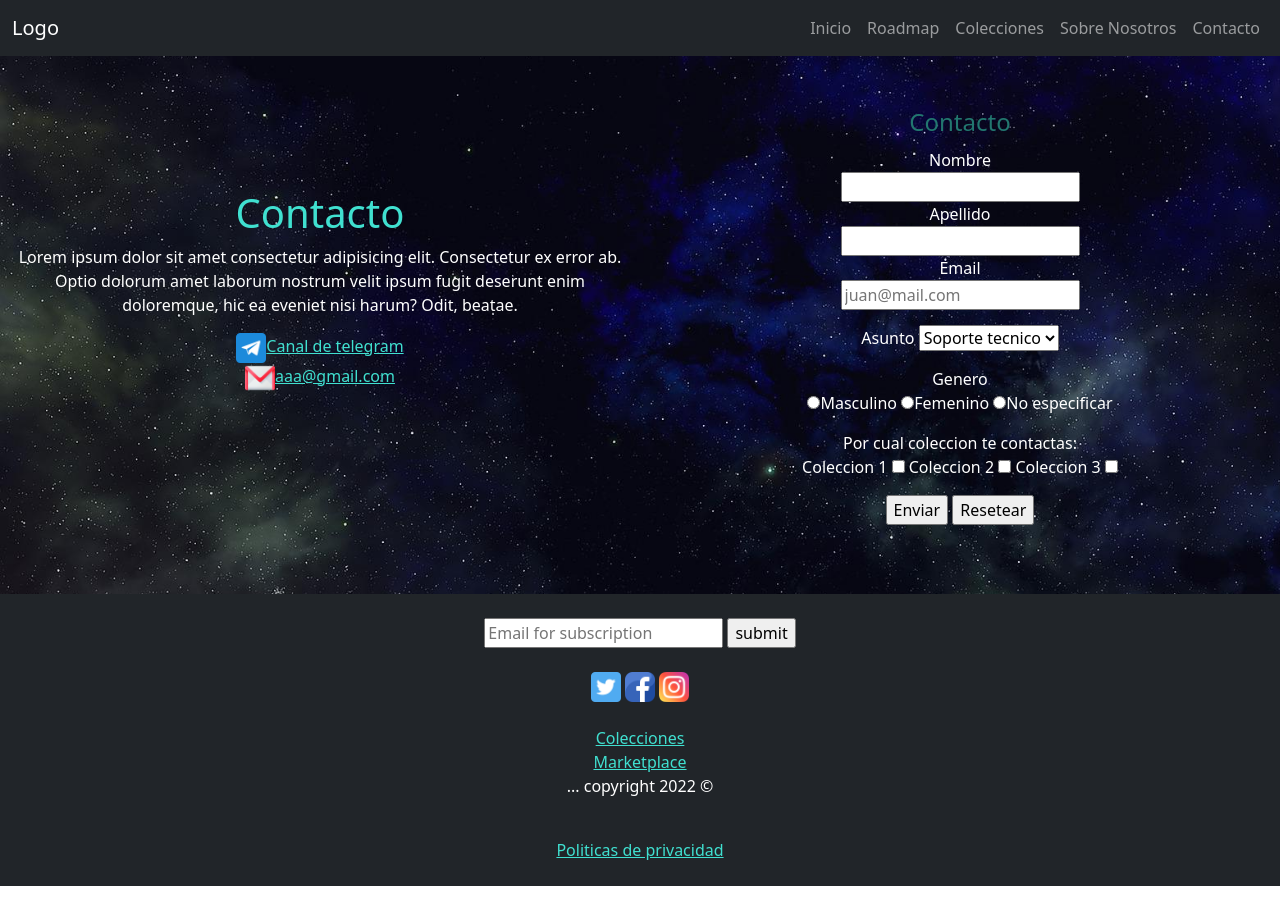
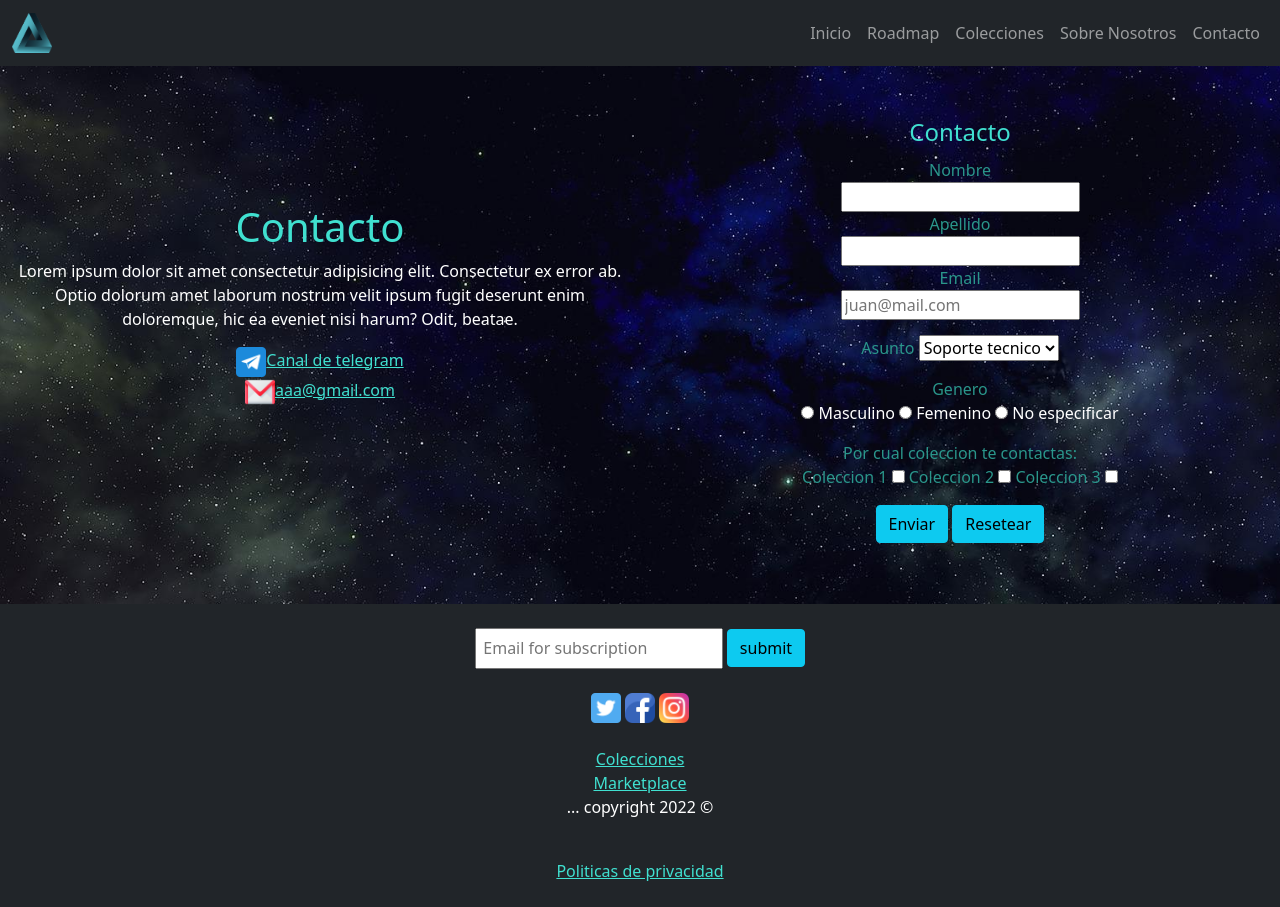
Before and after one commit to juanignaciosacco/Web-NFTs-Sacco, a plain HTML site: page contacto.html in a window 1280 px wide. Before the commit the page ends 886 px from the top, so only its background shows below. Drawn offline with nearby package versions, Linux system fonts and the light colour scheme.

Commit message:
Ultimos detalles de diseno

```diff
--- a/contacto.html
+++ b/contacto.html
@@ -21,7 +21,7 @@
         <!-- Barra navegacion - Inicio -->
         <nav class="navbar navbar-expand-sm bg-dark navbar-dark">
             <div class="container-fluid">
-                <a class="navbar-brand" href="#">Logo</a>
+                <a class="navbar-brand" href="#"><img src="Logo/logo.png" width="40px" height="40px" alt="Logo"></a>
                 <button class="navbar-toggler" type="button" data-bs-toggle="collapse"
                     data-bs-target="#collapsibleNavbar">
                     <span class="navbar-toggler-icon"></span>
@@ -91,9 +91,9 @@
                         <br>
                         <label for="genero" class="mt-3">Genero</label>
                         <br>
-                        <input type="radio" value="Masculino" name="genero">Masculino
-                        <input type="radio" value="Femenino" name="genero">Femenino
-                        <input type="radio" value="No especificar" name="genero">No especificar
+                        <input type="radio" value="Masculino" name="genero" class="me-1">Masculino
+                        <input type="radio" value="Femenino" name="genero" class="me-1">Femenino
+                        <input type="radio" value="No especificar" name="genero" class="me-1">No especificar
                         <br>
                         <label class="mt-3">Por cual coleccion te contactas:</label>
                         <br>
@@ -104,8 +104,8 @@
                         <label for="">Coleccion 3</label>
                         <input type="checkbox">
                         <br>
-                        <input type="submit" class="mt-3" value="Enviar">
-                        <input type="reset" class="mt-3" value="Resetear">
+                        <input type="submit" class="btn btn-info mt-3" value="Enviar">
+                        <input type="reset" class="btn btn-info mt-3" value="Resetear">
                     </fieldset>
                 </form>
             </section>
@@ -117,7 +117,7 @@
     <footer class="container-fluid mt-5 pt-4 pb-4 text-center bg-dark posicionPie">
         <section>
             <input id="mailSuscripcion" type="email" name="mail" placeholder="Email for subscription">
-            <input id="submit" type="submit" value="submit">
+            <input id="submit" type="submit" class="btn btn-info" value="submit">
         </section>
         <br>
         <section id="iconosFooter">
--- a/estilosB.css
+++ b/estilosB.css
@@ -11,18 +11,28 @@ h1{
 }
 
 h2{
-    color: rgb(34, 119, 111);
+    color: rgb(42, 150, 139);
+}
+
+label{
+    color: rgb(42, 150, 139);
 }
 
 legend{
-    color: rgb(34, 119, 111);
+    color: turquoise;
 }
 
 main{
     min-height: calc(100vh - 310px);
 }
+
 a{
     color: turquoise;
+}
+
+#mailSuscripcion{
+    padding: 0.4rem;
+    vertical-align: middle;
 }
 
 /* Pagina Inicio */
@@ -45,8 +55,8 @@ table tr td{
 .item1{
     margin: auto;
     width: 300px;
-    border-top: 5px dashed grey;
-    border-left: 5px dashed grey;
+    border-top: 5px dashed turquoise;
+    border-left: 5px dashed turquoise;
     border-top-left-radius: 8px;
     border-top-right-radius: 8px;
     border-bottom-left-radius: 8px;
@@ -57,14 +67,14 @@ table tr td{
     margin: auto;
     width: 300px;
     border-top: 0;
-    border-left: 5px dashed grey;
+    border-left: 5px dashed turquoise;
 }
 
 .item2{
     margin: auto;
     width: 300px;
-    border-top: 5px dashed grey;
-    border-right: 5px dashed grey;
+    border-top: 5px dashed turquoise;
+    border-right: 5px dashed turquoise;
     border-top-left-radius: 8px;
     border-top-right-radius: 8px;
     border-bottom-right-radius: 8px;
```
Also changed, not shown: colecciones.html (+1 -1 lines), index.html (+1 -1 lines), roadmap.html (+1 -1 lines), sobreNosotros.html (+8 -2 lines).
